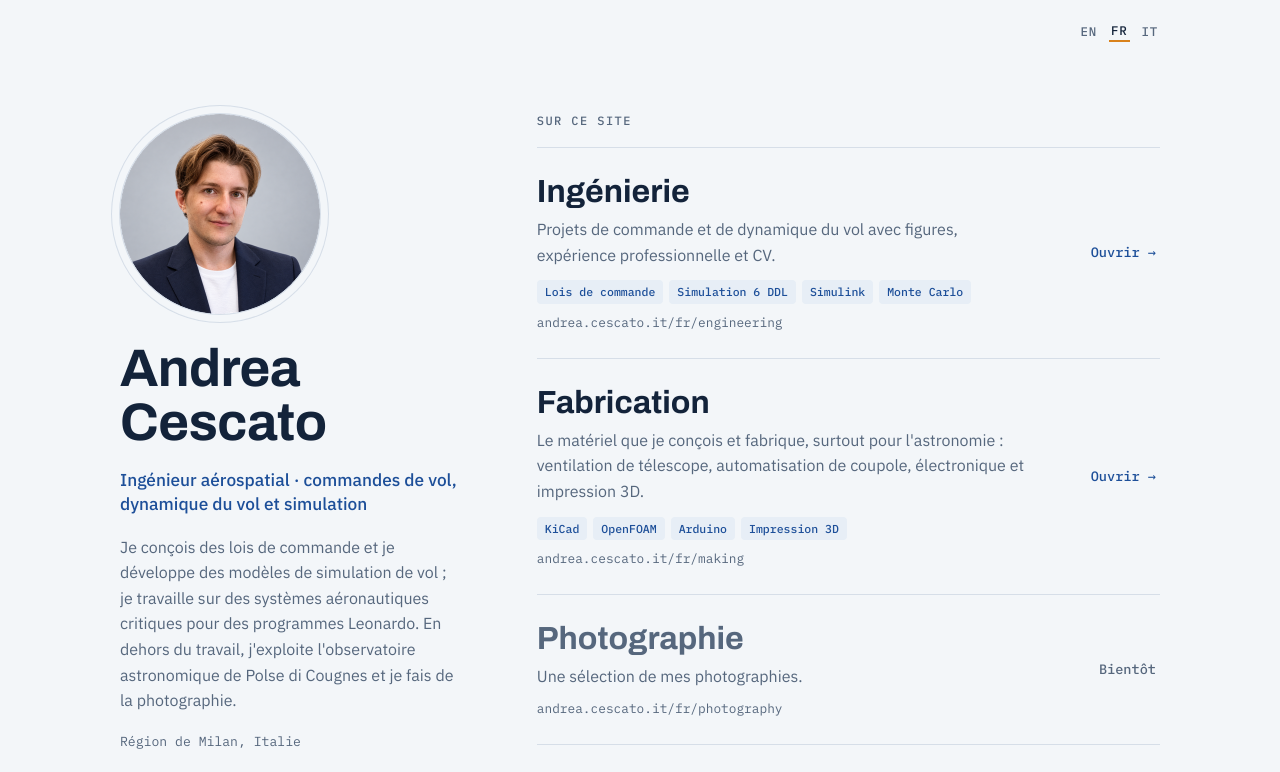
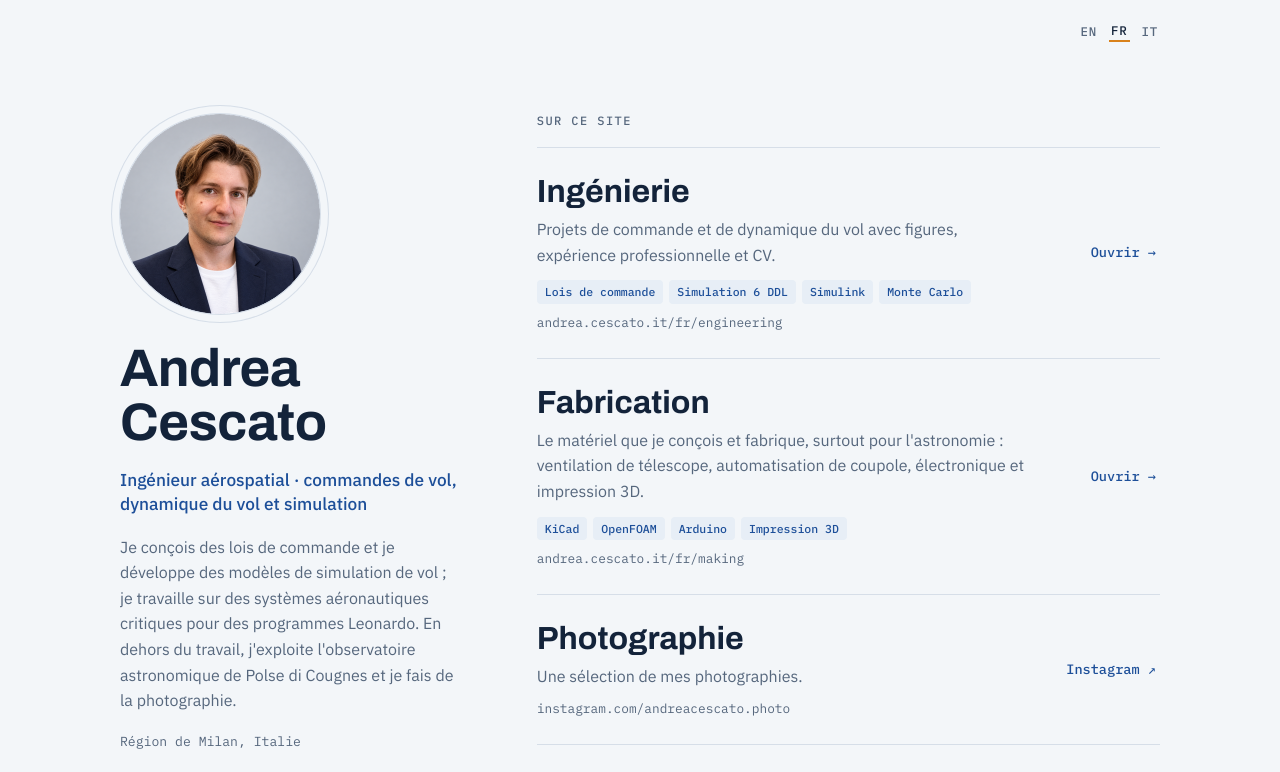
Before and after one commit to andreacescato/andrea.cescato.it, a plain HTML site: page fr/index.html in a window 1280 px wide. Shown: the top 772 px of the page. Drawn offline with Linux system fonts and the light colour scheme.

Commit message:
Added Photography section

```diff
--- a/fr/index.html
+++ b/fr/index.html
@@ -140,14 +140,14 @@ footer { max-width: 1040px; margin: 0 auto; padding-block: 24px 36px; font: .78r
         </div>
         <span class="go" aria-hidden="true">Ouvrir →</span>
       </a>
-      <div class="row soon" aria-disabled="true">
+      <a class="row" href="https://www.instagram.com/andreacescato.photo/" target="_blank" rel="noopener">
         <div>
           <h2>Photographie</h2>
           <p>Une sélection de mes photographies.</p>
-          <div class="path">andrea.cescato.it/fr/photography</div>
+          <div class="path">instagram.com/andreacescato.photo</div>
         </div>
-        <span class="go">Bientôt</span>
-      </div>
+        <span class="go" aria-hidden="true">Instagram ↗</span>
+      </a>
     </nav>
   </section>
 </main>
```
Also changed, not shown: index.html (+4 -4 lines), it/index.html (+4 -4 lines).
